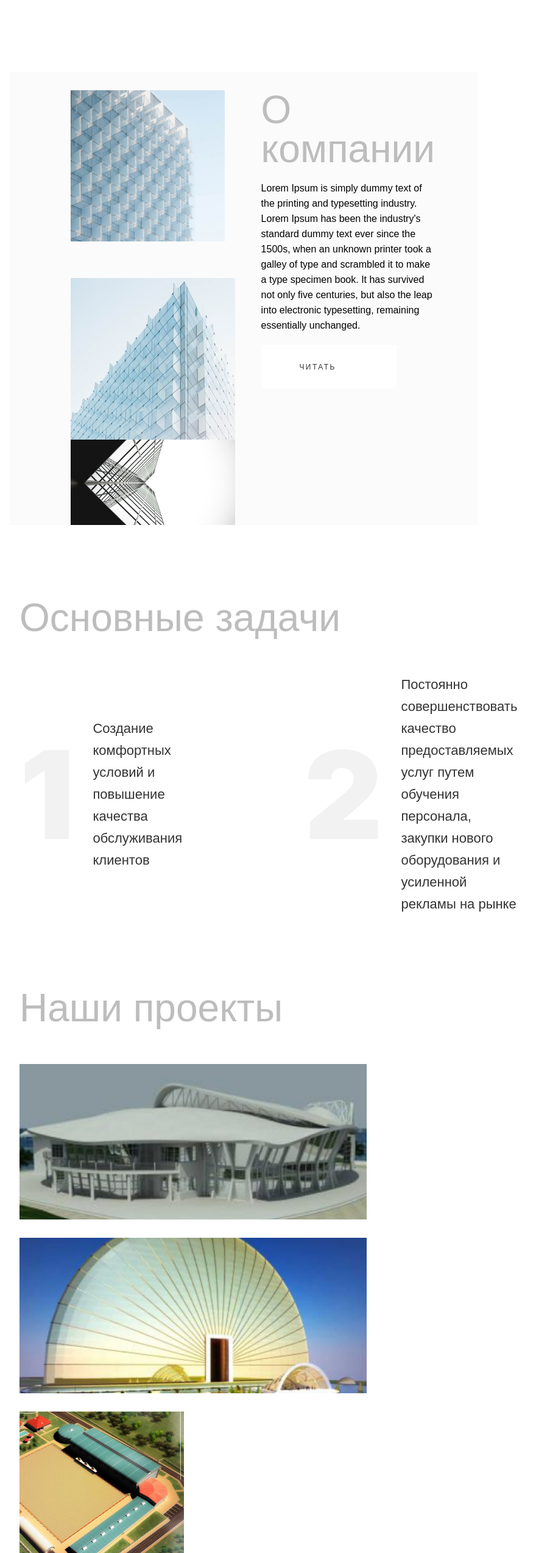
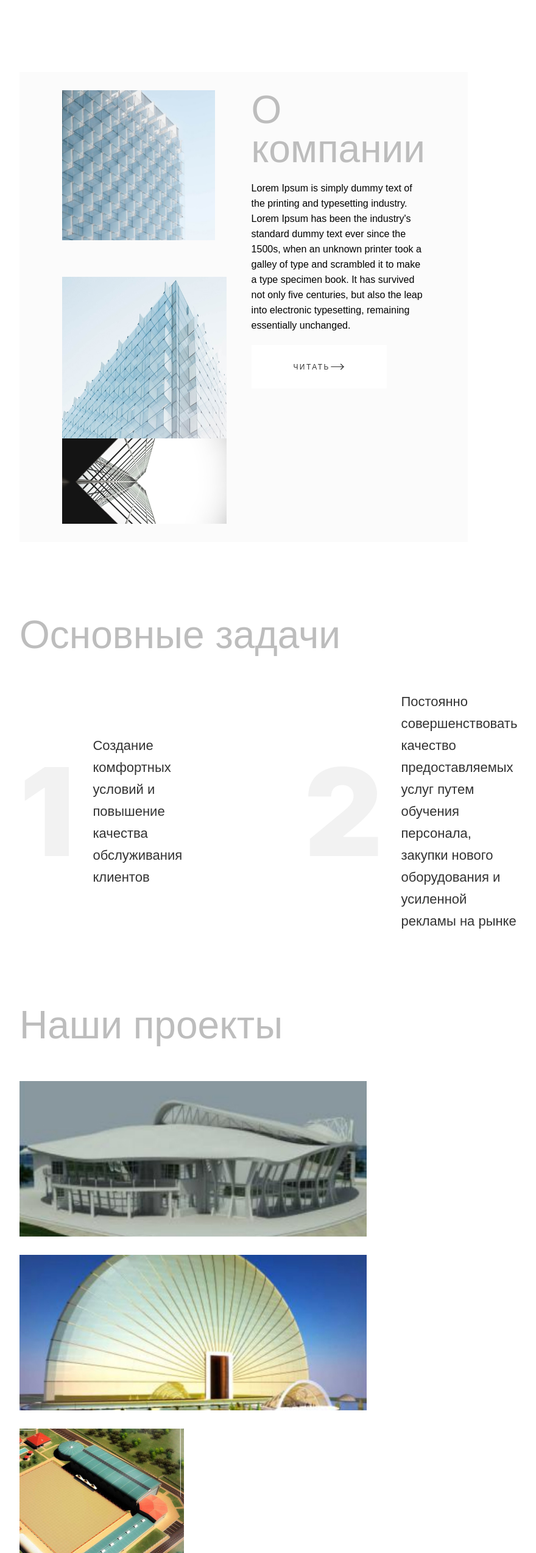
Before and after one commit to darynakarmazin/Digital-Project, a website built with webpack: page src/index.html in a window 1280 px wide. Shown: the part 933-3480 px from the top of the page at 61% size, without its empty margins (240-1120 px from the left). Built offline with nearby package versions, Linux system fonts and the light colour scheme; a web font is replaced by a local one.

Commit message:
Updated img icon for button

```diff
--- a/src/index.html
+++ b/src/index.html
@@ -115,6 +115,7 @@
       </section>
       <section class="about-section">
         <div class="container">
+          <div class="about-container">
             <ul class="about-photolist">
               <li>
                 <picture>
@@ -169,18 +170,22 @@
               <h2>О компании</h2>
               <p>
                 Lorem Ipsum is simply dummy text of the printing and typesetting
-              industry. Lorem Ipsum has been the industry's standard dummy text
-              ever since the 1500s, when an unknown printer took a galley of
-              type and scrambled it to make a type specimen book. It has
+                industry. Lorem Ipsum has been the industry's standard dummy
+                text ever since the 1500s, when an unknown printer took a galley
+                of type and scrambled it to make a type specimen book. It has
                 survived not only five centuries, but also the leap into
                 electronic typesetting, remaining essentially unchanged.
               </p>
               <a href="#"
                 >ЧИТАТЬ
-              <svg width="24" height="24">
-                <use href="./images/icon/arrow-right.svg"></use>
-              </svg>
+                <img
+                  width="24"
+                  height="24"
+                  src="./images/icon/arrow-right.svg"
+                  alt="arrow-right"
+                />
               </a>
+            </div>
           </div>
         </div>
       </section>
@@ -234,7 +239,7 @@
                       <img
                         width="24"
                         height="24"
-                        src="./images/icon/arrow-right.svg"
+                        src="./images/icon/arrow-2-right-long.svg"
                         alt="arrow-right"
                       />
                     </button>
@@ -263,9 +268,12 @@
                     <p class="discription">ДОСУГОВИЙ ЦЕНТР</p>
                     <button>
                       ПОДРОБНЕЕ
-                      <svg width="24" height="24">
-                        <use href="./images/icon/arrow-right.svg"></use>
-                      </svg>
+                      <img
+                        width="24"
+                        height="24"
+                        src="./images/icon/arrow-2-right-long.svg"
+                        alt="arrow-right"
+                      />
                     </button>
                   </div>
                 </div>
@@ -292,9 +300,12 @@
                     <p class="discription">ЦЕНТР</p>
                     <button>
                       ПОДРОБНЕЕ
-                      <svg width="24" height="24">
-                        <use href="./images/icon/arrow-right.svg"></use>
-                      </svg>
+                      <img
+                        width="24"
+                        height="24"
+                        src="./images/icon/arrow-2-right-long.svg"
+                        alt="arrow-right"
+                      />
                     </button>
                   </div>
                 </div>
@@ -321,9 +332,12 @@
                     <p class="discription">ДОСУГОВИЙ ЦЕНТР</p>
                     <button>
                       ПОДРОБНЕЕ
-                      <svg width="24" height="24">
-                        <use href="./images/icon/arrow-right.svg"></use>
-                      </svg>
+                      <img
+                        width="24"
+                        height="24"
+                        src="./images/icon/arrow-2-right-long.svg"
+                        alt="arrow-right"
+                      />
                     </button>
                   </div>
                 </div>
@@ -350,9 +364,12 @@
                     <p class="discription">ЦЕНТР</p>
                     <button>
                       ПОДРОБНЕЕ
-                      <svg width="24" height="24">
-                        <use href="./images/icon/arrow-right.svg"></use>
-                      </svg>
+                      <img
+                        width="24"
+                        height="24"
+                        src="./images/icon/arrow-2-right-long.svg"
+                        alt="arrow-right"
+                      />
                     </button>
                   </div>
                 </div>
@@ -361,9 +378,12 @@
           </ul>
           <a class="projects-link" href="#"
             >ВСЕ ПРОЕКТЫ
-            <svg width="24" height="24">
-              <use href="./images/icon/arrow-right.svg"></use>
-            </svg>
+            <img
+              width="24"
+              height="24"
+              src="./images/icon/arrow-2-right-long.svg"
+              alt="arrow-right"
+            />
           </a>
         </div>
       </section>
@@ -426,7 +446,7 @@
                 <img
                   width="24"
                   height="24"
-                  src="./images/icon/arrow-right.svg"
+                  src="./images/icon/arrow-2-right-long.svg"
                   alt="arrow-right"
                 />
               </button>
@@ -483,7 +503,7 @@
                 <li class="adress">
                   <a
                     class="link contacts-link adress"
-                    href="https://goo.gl/maps/RsUKrL9NW7S4d8BLA"
+                    href="https://maps.app.goo.gl/Gnn9LcnZ9wKrNais8"
                     target="_blank"
                     rel="noopener noreferrer nofollow"
                   >
@@ -494,8 +514,8 @@
                       src="./images/icon/map-point.svg"
                       alt="map-point"
                     />
-                    100000, Республика Казахстан, г. Караганда, ул.
-                    Телевизионная 10</a
+                    100000, Республика Казахстан,<br />
+                    г. Караганда, ул. Телевизионная 10</a
                   >
                 </li>
                 <li class="phone">
--- a/src/styles/_general.scss
+++ b/src/styles/_general.scss
@@ -148,9 +148,10 @@ header {
 
 .about-section {
   margin-bottom: 120px;
-  .container {
+  .about-container {
     background: var(--1, #fbfbfb);
-    padding: 30px 70px 0 100px;
+    padding: 30px 70px;
+    justify-content: center;
     display: flex;
     gap: 30px;
     .about-photolist {
@@ -535,12 +536,14 @@ footer {
         gap: 32px;
 
         a {
+          display: flex;
+          gap: 14px;
           color: #fff;
           font-family: 'TT Hoves Pro Trial', sans-serif;
           font-size: 14px;
           font-style: normal;
           font-weight: 500;
-          line-height: 24px; /* 171.429% */
+          line-height: 24px;
           letter-spacing: 0.42px;
 
           svg {
```
Also changed, not shown: src/images/icon/arrow-2-right-long.svg (added). Lines whose indentation alone changed are shown as unchanged.
